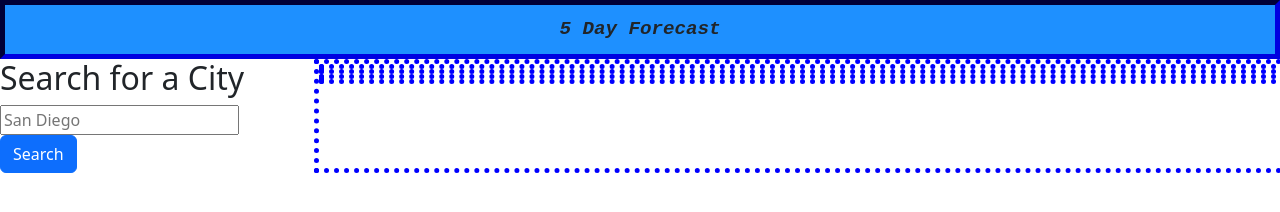
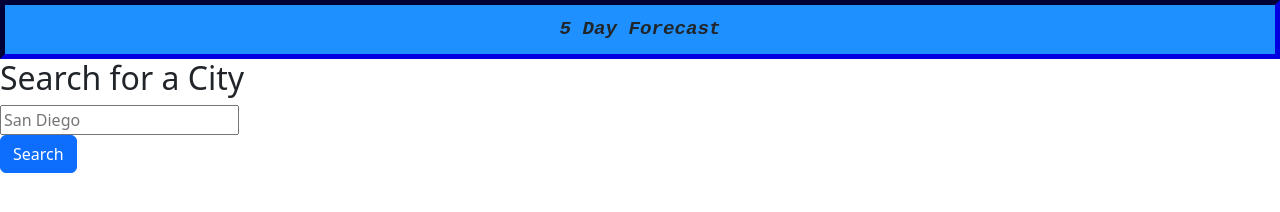
Before and after one commit to megankr/megankr-weatherapplication, a plain HTML site: page index.html in a window 1280 px wide. Drawn offline with nearby package versions, Linux system fonts and the light colour scheme.

```diff
--- a/assets/script.js
+++ b/assets/script.js
@@ -74,7 +74,7 @@ $(".btn").on("click", function () {
     // Add the city to the search history
     cityHistoryList.push(cityName);
     localStorage.setItem("city", JSON.stringify(cityHistoryList));
-    // Call a function to fetch and display weather data
+    // Call and display weather data
     getOpenWeather(cityName);
     // Clear the input field
     cityInput.val("");
--- a/assets/style.css
+++ b/assets/style.css
@@ -38,6 +38,4 @@ div {
     /* display: flex;
     justify-content: right; */
     border: 5px;
-    border-style: dotted;
-    border-color: blue;
 }
```
Also changed, not shown: 1 other file.
